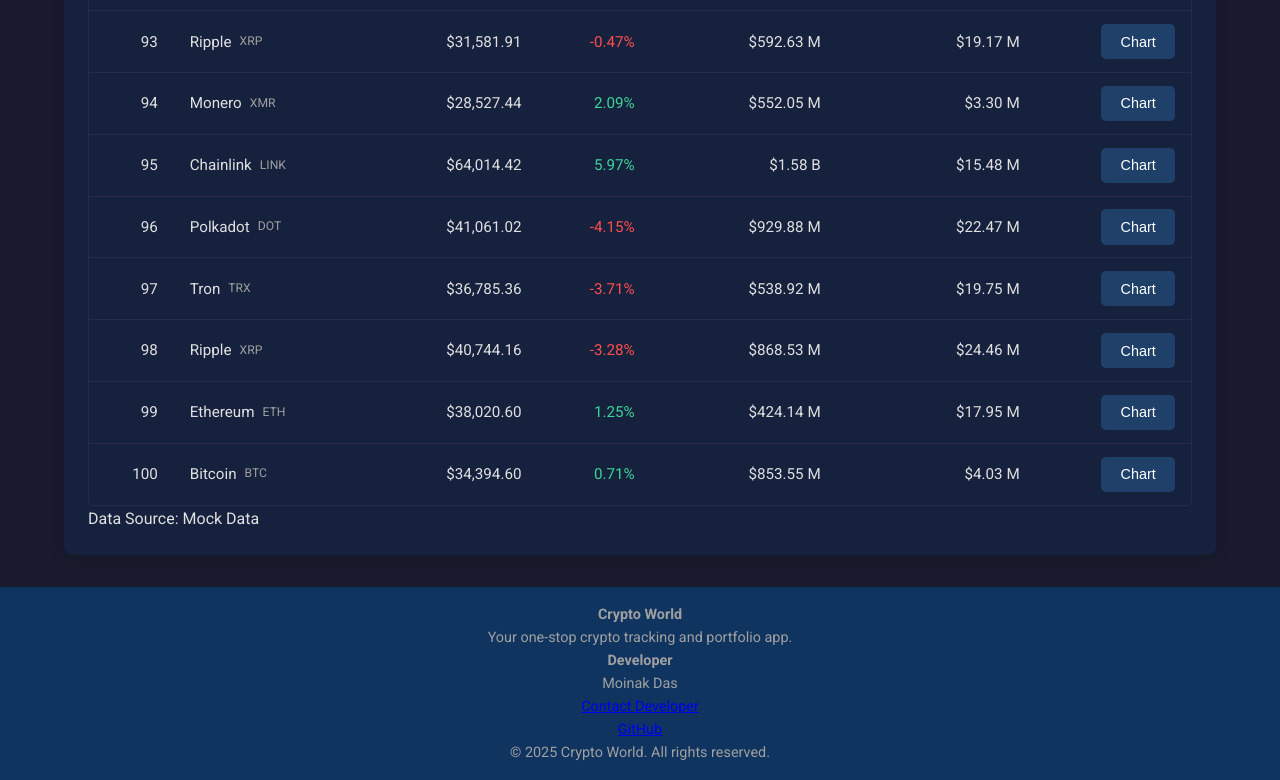
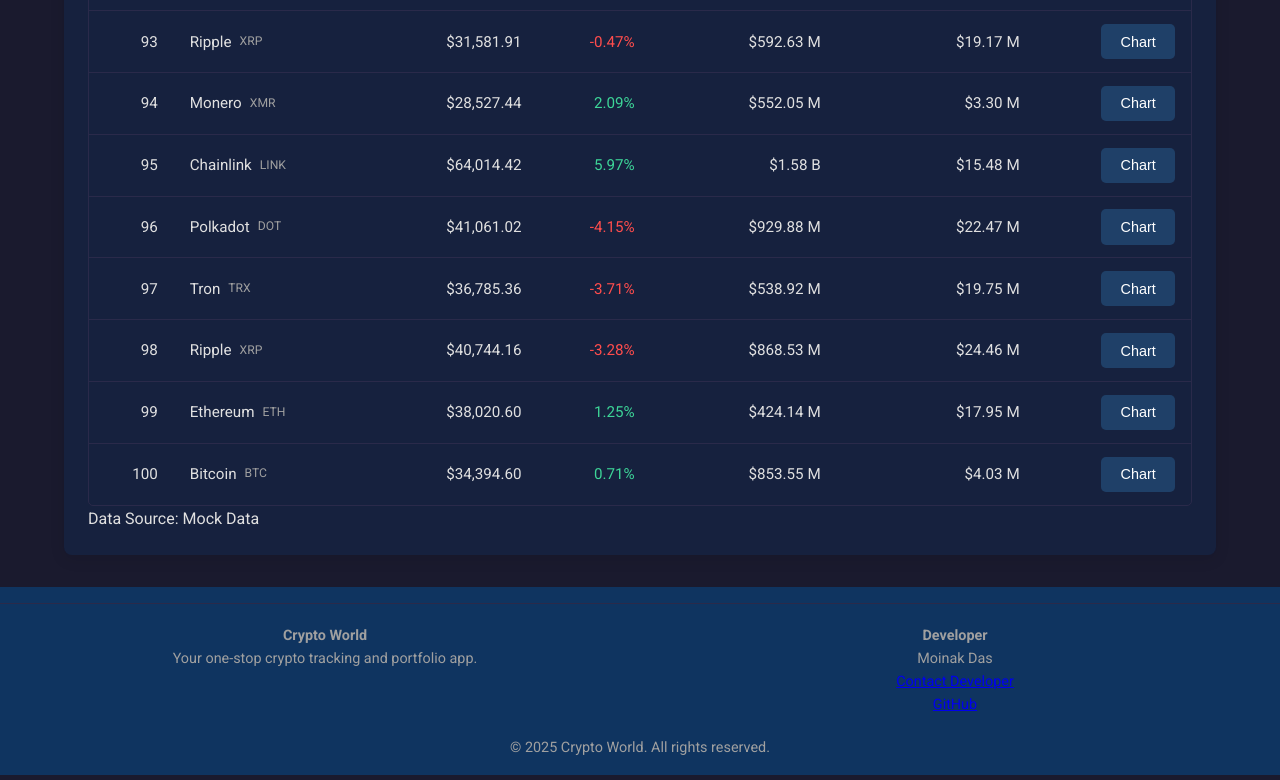
Before and after one commit to moinak-das/Crypto-World, a plain HTML site: page index.html in a window 1280 px wide. Shown: the part 5948-6728 px from the top of the page. Drawn offline with nearby package versions, Linux system fonts and the light colour scheme.

Commit message:
Update style.css
style also add

```diff
--- a/style.css
+++ b/style.css
@@ -698,3 +698,24 @@
         font-size: 0.8rem;
     }
 }
+
+.footer-columns {
+    display: flex;
+    justify-content: space-between;
+    gap: 20px;
+    padding: 20px;
+    border-top: 1px solid var(--border-color);
+    background-color: var(--footer-bg);
+    color: var(--footer-text);
+}
+
+.footer-columns div {
+    flex: 1;
+}
+
+.social-icons a {
+    display: inline-block;
+    margin-right: 10px;
+    text-decoration: none;
+    color: var(--social-link);
+}
```
